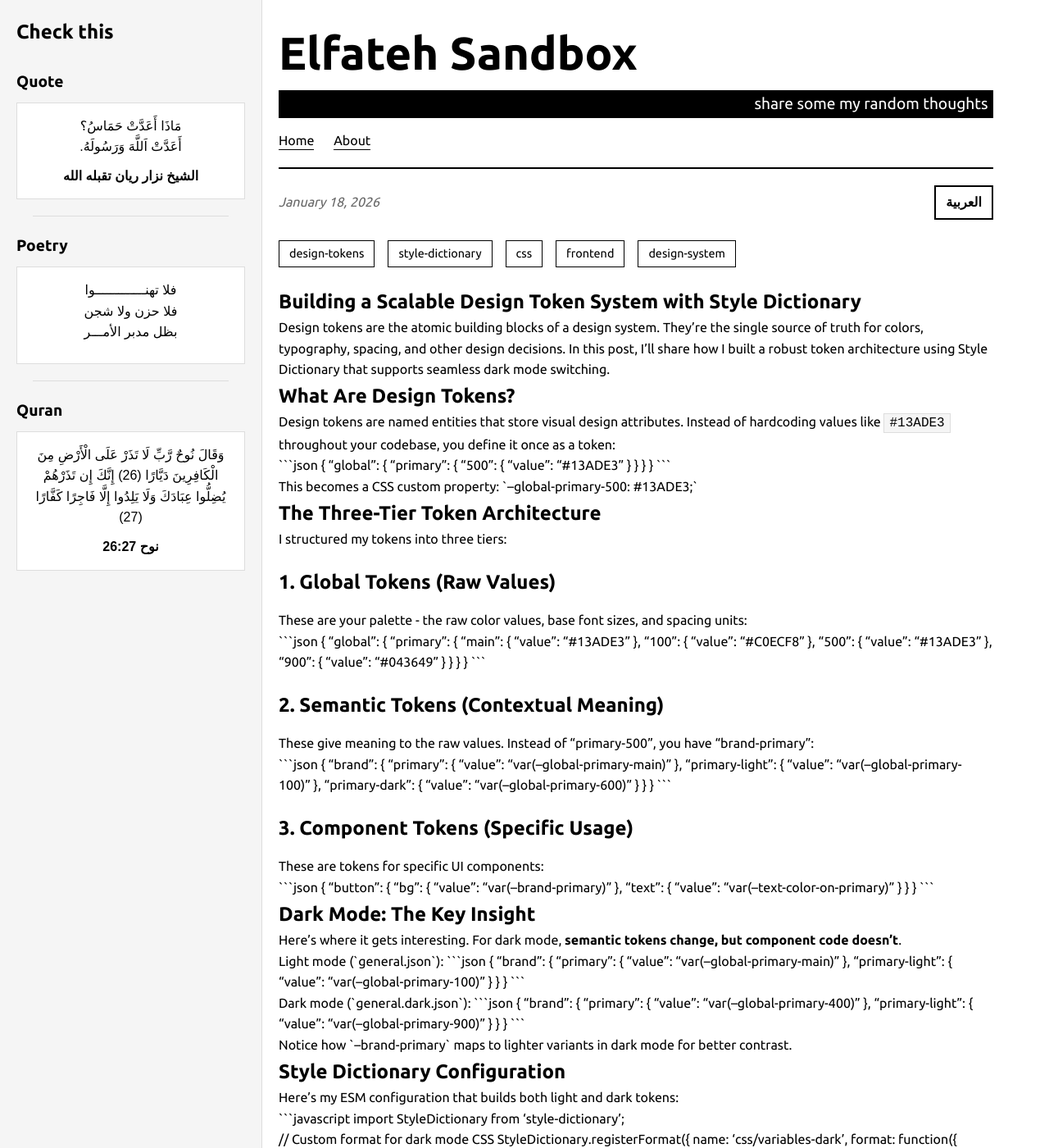
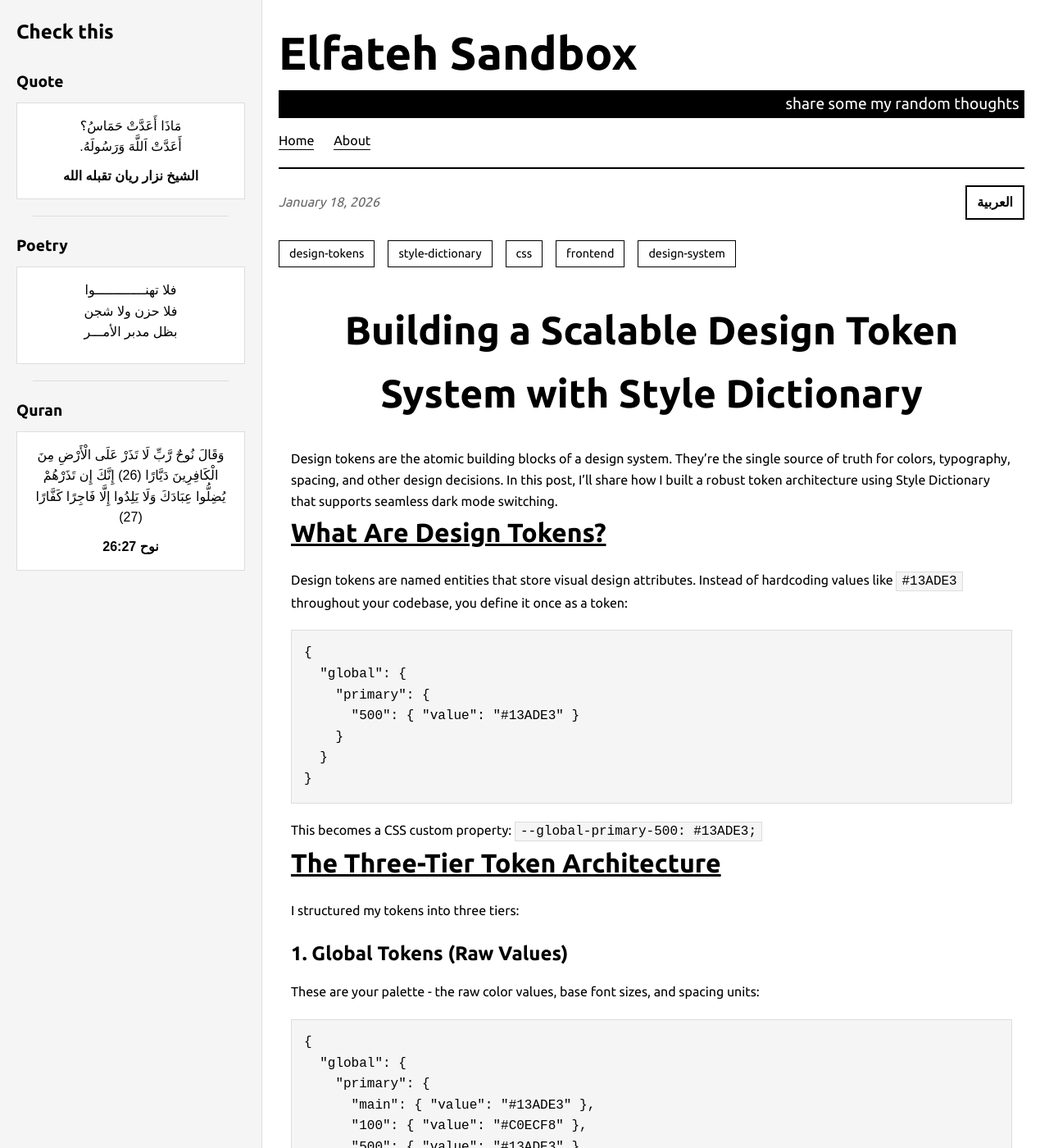
Before and after one commit to elfateh4/elfateh4.github.io, a Jekyll site: the page built from _posts/2026-01-18-style-dictionary-design-tokens.md, in a window 1280 px wide and 1400 px high. Shown: the whole window at 82% size. Built offline with Jekyll 4.4.1, drawn with Linux system fonts in a browser that asks for light colours; some web fonts are replaced; some of the changed text lies outside the part shown.

Commit message:
Fix hijri date with umalqura library, add table styling, and update post content styles

````diff
--- a/_includes/header.html
+++ b/_includes/header.html
@@ -17,6 +17,6 @@
       {% endif %}
     {% endfor %}
   </nav>
-  <script src="https://cdn.jsdelivr.net/npm/hijri-date@0.1.5/dist/hijri-date.min.js"></script>
+  <script src="https://unpkg.com/@umalqura/core@0.0.7/dist/umalqura.min.js"></script>
   <script src="{{ '/assets/js/clock.js' | relative_url }}"></script>
 </header>
--- a/_posts/2026-01-18-style-dictionary-design-tokens.md
+++ b/_posts/2026-01-18-style-dictionary-design-tokens.md
@@ -15,7 +15,7 @@ Design tokens are the atomic building blocks of a design system. They're the sin
 
 Design tokens are named entities that store visual design attributes. Instead of hardcoding values like `#13ADE3` throughout your codebase, you define it once as a token:
 
-\`\`\`json
+```
 {
   "global": {
     "primary": {
@@ -23,9 +23,9 @@ Design tokens are named entities that store visual design attributes. Instead of
     }
   }
 }
-\`\`\`
+```
 
-This becomes a CSS custom property: \`--global-primary-500: #13ADE3;\`
+This becomes a CSS custom property: `--global-primary-500: #13ADE3;`
 
 ## The Three-Tier Token Architecture
 
@@ -34,7 +34,7 @@ I structured my tokens into three tiers:
 ### 1. Global Tokens (Raw Values)
 These are your palette - the raw color values, base font sizes, and spacing units:
 
-\`\`\`json
+```
 {
   "global": {
     "primary": {
@@ -45,12 +45,12 @@ These are your palette - the raw color values, base font sizes, and spacing unit
     }
   }
 }
-\`\`\`
+```
 
 ### 2. Semantic Tokens (Contextual Meaning)
 These give meaning to the raw values. Instead of "primary-500", you have "brand-primary":
 
-\`\`\`json
+```
 {
   "brand": {
     "primary": { "value": "var(--global-primary-main)" },
@@ -58,43 +58,43 @@ These give meaning to the raw values. Instead of "primary-500", you have "brand-
     "primary-dark": { "value": "var(--global-primary-600)" }
   }
 }
-\`\`\`
+```
 
 ### 3. Component Tokens (Specific Usage)
 These are tokens for specific UI components:
 
-\`\`\`json
+```
 {
   "button": {
     "bg": { "value": "var(--brand-primary)" },
     "text": { "value": "var(--text-color-on-primary)" }
   }
 }
-\`\`\`
+```
 
 ## Dark Mode: The Key Insight
 
 Here's where it gets interesting. For dark mode, **semantic tokens change, but component code doesn't**.
 
-Light mode (\`general.json\`):
-\`\`\`json
+Light mode (`general.json`):
+```
 {
   "brand": {
     "primary": { "value": "var(--global-primary-main)" },
     "primary-light": { "value": "var(--global-primary-100)" }
   }
 }
-\`\`\`
+```
 
-Dark mode (\`general.dark.json\`):
-\`\`\`json
+Dark mode (`general.dark.json`):
+```
 {
   "brand": {
     "primary": { "value": "var(--global-primary-400)" },
     "primary-light": { "value": "var(--global-primary-900)" }
   }
 }
-\`\`\`
+```
 
 Notice how \`--brand-primary\` maps to lighter variants in dark mode for better contrast.
 
@@ -102,26 +102,26 @@ Notice how \`--brand-primary\` maps to lighter variants in dark mode for better
 
 Here's my ESM configuration that builds both light and dark tokens:
 
-\`\`\`javascript
+```javascript
 import StyleDictionary from 'style-dictionary';
 
 // Custom format for dark mode CSS
 StyleDictionary.registerFormat({
   name: 'css/variables-dark',
   format: function({ dictionary }) {
-    return \`[data-theme="dark"] {
-\${dictionary.allTokens.map(token =>
-  \`  --\${token.name}: \${token.value};\`
-).join('\\n')}
+    return `[data-theme="dark"] {
+${dictionary.allTokens.map(token =>
+  `  --${token.name}: ${token.value};`
+).join('\n')}
 }
 
 @media (prefers-color-scheme: dark) {
   :root:not([data-theme="light"]) {
-\${dictionary.allTokens.map(token =>
-  \`    --\${token.name}: \${token.value};\`
-).join('\\n')}
+${dictionary.allTokens.map(token =>
+  `    --${token.name}: ${token.value};`
+).join('\n')}
   }
-}\`;
+}`;
   }
 });
 
@@ -162,13 +162,13 @@ const darkSD = new StyleDictionary({
 
 await lightSD.buildAllPlatforms();
 await darkSD.buildAllPlatforms();
-\`\`\`
+```
 
 ## The Golden Rule: Never Use Global Tokens Directly
 
 In your components, always use semantic tokens:
 
-\`\`\`css
+```css
 /* ❌ Bad - hardcoded to light mode */
 .button {
   background: var(--global-primary-main);
@@ -178,18 +178,18 @@ In your components, always use semantic tokens:
 .button {
   background: var(--brand-primary);
 }
-\`\`\`
+```
 
 ## Token Categories I Use
 
 | Category | Purpose | Examples |
 |----------|---------|----------|
-| \`--brand-*\` | Brand colors | primary, secondary, accent |
-| \`--status-*\` | Feedback states | success, warning, error, info |
-| \`--neutral-*\` | Gray scale | 100-600 shades |
-| \`--surface-*\` | Backgrounds | bg-primary, bg-card, border |
-| \`--text-*\` | Typography | heading, body, muted, link |
-| \`--interactive-*\` | UI elements | hover, focus, disabled states |
+| `--brand-*` | Brand colors | primary, secondary, accent |
+| `--status-*` | Feedback states | success, warning, error, info |
+| `--neutral-*` | Gray scale | 100-600 shades |
+| `--surface-*` | Backgrounds | bg-primary, bg-card, border |
+| `--text-*` | Typography | heading, body, muted, link |
+| `--interactive-*` | UI elements | hover, focus, disabled states |
 
 ## Real-World Impact
 
--- a/_sass/_base.scss
+++ b/_sass/_base.scss
@@ -46,7 +46,7 @@ body {
     line-height: var(--line-height);
     color: var(--color-primary);
     background-color: var(--color-background);
-    margin: 0 3% 0 20rem; /* 320px */
+    margin: 0 0 0 20rem; /* 320px */
     padding: var(--spacing-lg);
 }
 
--- a/_sass/_post-content.scss
+++ b/_sass/_post-content.scss
@@ -10,6 +10,22 @@
 
 .post-content {
     margin-top: var(--spacing-md);
+    margin-left: var(--spacing-md);
+    margin-right: var(--spacing-md);
+}
+
+.post-content h1 {
+    margin-top: var(--spacing-2lg);
+    font-size: 3rem;
+    text-align: center;
+    margin-bottom: var(--spacing-2lg);
+}
+
+.post-content h2 {
+    font-size: 2em;
+    text-decoration: underline;
+    margin-top: var(--spacing-xl);
+    margin-bottom: var(--spacing-lg);
 }
 
 .post-content h3 {
@@ -71,6 +87,28 @@
     padding: 0;
 }
 
+.post-content table {
+    width: 100%;
+    border-collapse: collapse;
+    margin: var(--spacing-lg) var(--spacing-md);
+}
+
+.post-content th,
+.post-content td {
+    border: var(--border-width-thin) solid var(--color-border);
+    padding: var(--spacing-sm) var(--spacing-md);
+    text-align: start;
+}
+
+.post-content th {
+    background-color: var(--color-accent);
+    font-weight: bold;
+}
+
+.post-content tr:nth-child(even) {
+    background-color: var(--color-accent);
+}
+
 /* ========================================
    Language Switcher and Tags
    ======================================== */
--- a/assets/js/clock.js
+++ b/assets/js/clock.js
@@ -6,8 +6,8 @@ const hijriMonthsEn = [
 
 function getHijriDate() {
   const now = new Date();
-  const h = new HijriDate(now.getTime());
-  return `${h.getDate()} ${hijriMonthsEn[h.getMonth() - 1]} ${h.getFullYear()} AH`;
+  const d = umalqura(now);
+  return `${d.hd} ${hijriMonthsEn[d.hm - 1]} ${d.hy} AH`;
 }
 
 function updateClock() {
````
Also changed, not shown: other parts of _posts/2026-01-18-style-dictionary-design-tokens.md (+0 -2 lines), _posts/2025-12-28-hello-world-ar.md (deleted, +0 -35 lines), _posts/2025-12-28-hello-world.md (deleted, +0 -35 lines).
